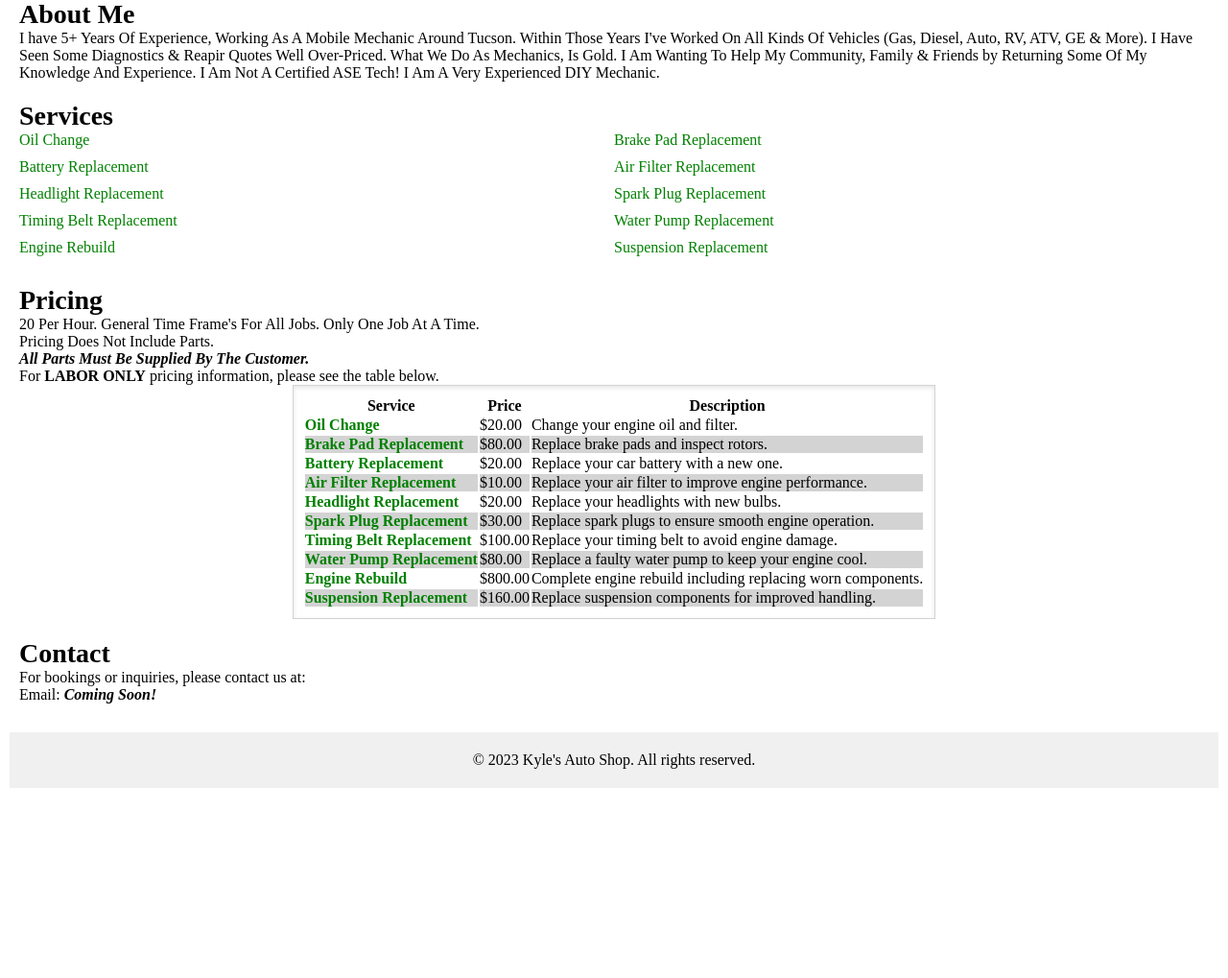
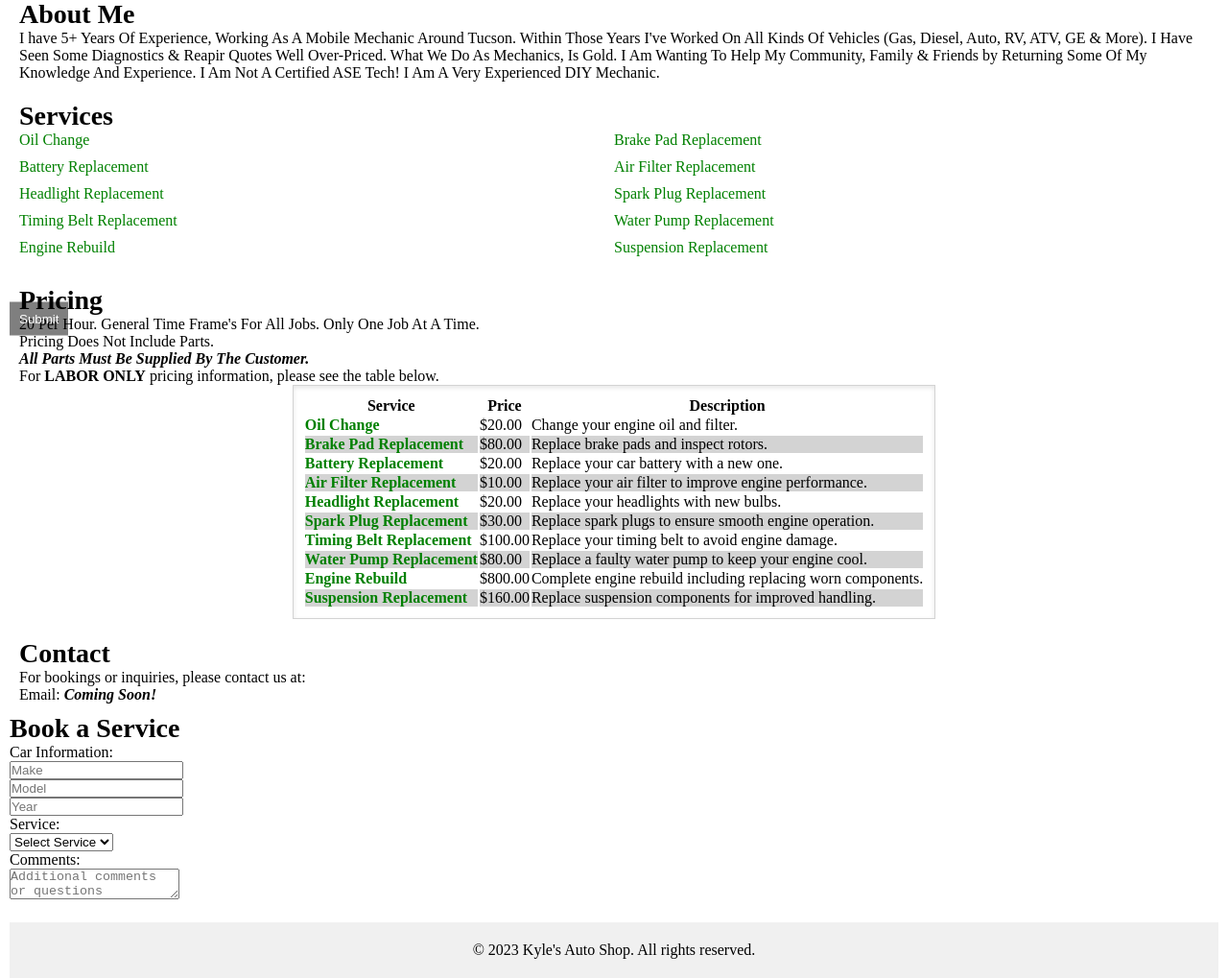
Before and after one commit to rickgomez223/FixThings, a plain HTML site: page public/index.html in a window 1280 px wide. Shown: the part 68-1087 px from the top of the page at 96% size. Before the commit the page ends 889 px from the top, so only its background shows below. Drawn offline with Linux system fonts and the light colour scheme.

```diff
--- a/public/index.html
+++ b/public/index.html
@@ -78,7 +78,7 @@
     <p>Email: <em><strong>Coming Soon!</strong></em></p>
     <!--     <p>Email: <a href="mailto:kyle@mail.devthings.pro">kyle@mail.devthings.pro</a></p> -->
   </div>
-  <div class="contactForm hidden">
+  <div class="contactForm">
     <h2>Book a Service</h2>
     <form id="booking-form">
       <label for="car-info">Car Information:</label><br>
```
Also changed, not shown: .github/workflows/firebase-deploy.yml.
